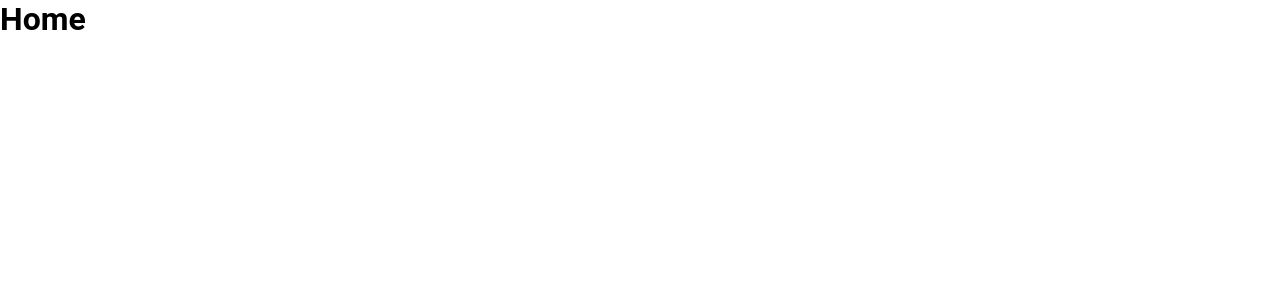
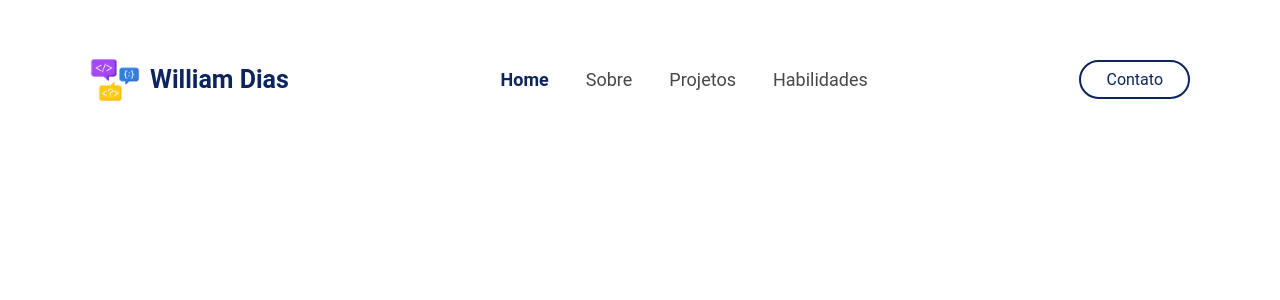
Before and after one commit to WilliamWJD/portfolio, a React (Create React App) app: page / in a window 1280 px wide. Shown: the top 300 px of the page. Built offline with nearby package versions, Linux system fonts and the light colour scheme.

Commit message:
criando o componente header

```diff
--- /dev/null
+++ b/src/components/Header/index.tsx
@@ -0,0 +1,27 @@
+import { Container, Content } from './styles';
+
+import imgLogo from '../../assets/logo.png';
+
+export function Header() {
+    return (
+        <Container>
+            <Content>
+                <div>
+                    <img src={imgLogo} alt="Logo" />
+                    <strong>William Dias</strong>
+                </div>
+
+                <nav>
+                    <ul>
+                        <li>Home</li>
+                        <li>Sobre</li>
+                        <li>Projetos</li>
+                        <li>Habilidades</li>
+                    </ul>
+                </nav>
+
+                <button>Contato</button>
+            </Content>
+        </Container>
+    )
+}
--- /dev/null
+++ b/src/components/Header/styles.ts
@@ -0,0 +1,74 @@
+import styled from 'styled-components';
+
+export const Container = styled.header`
+    width: 100%;
+    height: 159px;
+
+    display: flex;
+    align-items: center;
+    justify-content: center;
+`;
+
+export const Content = styled.div`
+    width:100%;
+    max-width: 1100px;
+    margin: 0 auto;
+
+    display: flex;
+    justify-content: space-between;
+    align-items: center;
+
+    >div{
+        display: flex;
+        align-items: center;
+        cursor: pointer;
+
+        img{
+            width: 50px;
+            height: 50px;
+        }
+
+        strong{
+            margin-left: 10px;
+            font-size:25px;
+            color: #0C2461;
+        }
+    }
+
+    nav{
+        ul{
+            display: flex;
+
+            li{
+                margin-right: 37px;
+                font-size:18px;
+                color: #484848;
+                cursor: pointer;
+
+                :first-child{
+                    font-weight: 700;
+                    color:#0C2461;
+                }
+
+                :last-child{
+                    margin-right: 0px;
+                }
+            }
+        }
+    }
+
+    button{
+        border: 2px solid #0C2461;
+        background-color: #fff;
+        color: #0C2461;
+        border-radius:20px;
+        padding: 8px 25px;
+        font-size:16px;
+        transition: background-color 0.5s;
+
+        :hover{
+            background-color:#0C2461;
+            color:#fff;
+        }
+    }
+`;
--- a/src/globalStyle.ts
+++ b/src/globalStyle.ts
@@ -21,6 +21,14 @@ export const GlobalStyle = createGlobalStyle`
         font-weight:700;
     }
 
+    ul{
+        list-style: none;
+    }
+
+    a{
+        text-decoration: none;
+    }
+
     button{
         cursor: pointer;
     }
--- a/src/pages/home/index.tsx
+++ b/src/pages/home/index.tsx
@@ -1,5 +1,11 @@
+import { Container } from './styles';
+
+import { Header } from '../../components/Header';
+
 export function Home(){
     return(
-        <h1>Home</h1>
+        <Container>
+            <Header/>
+        </Container>
     )
 }
--- /dev/null
+++ b/src/pages/home/styles.ts
@@ -0,0 +1,3 @@
+import styled from 'styled-components';
+
+export const Container = styled.div``;
```
Also changed, not shown: src/assets/logo.png (added).
